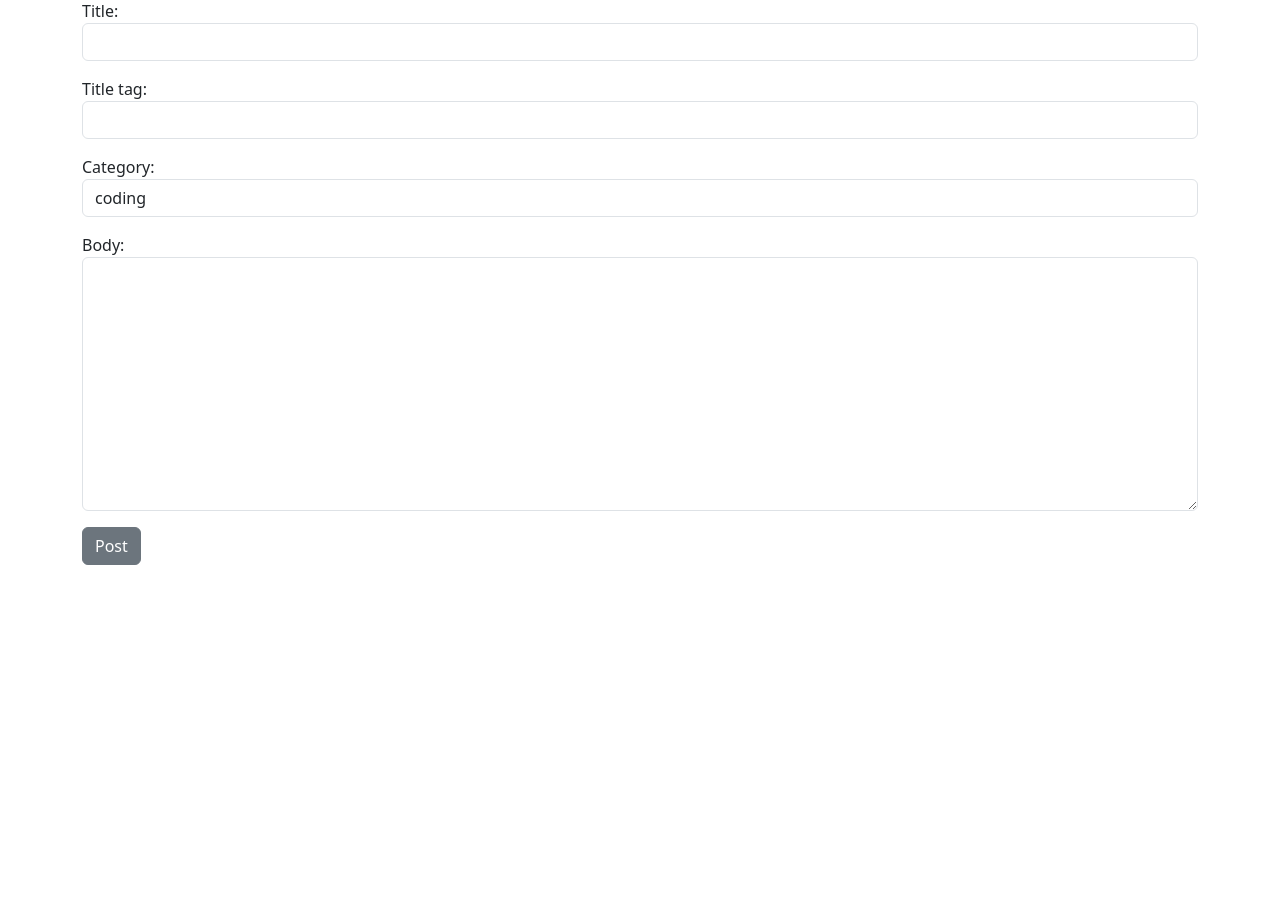
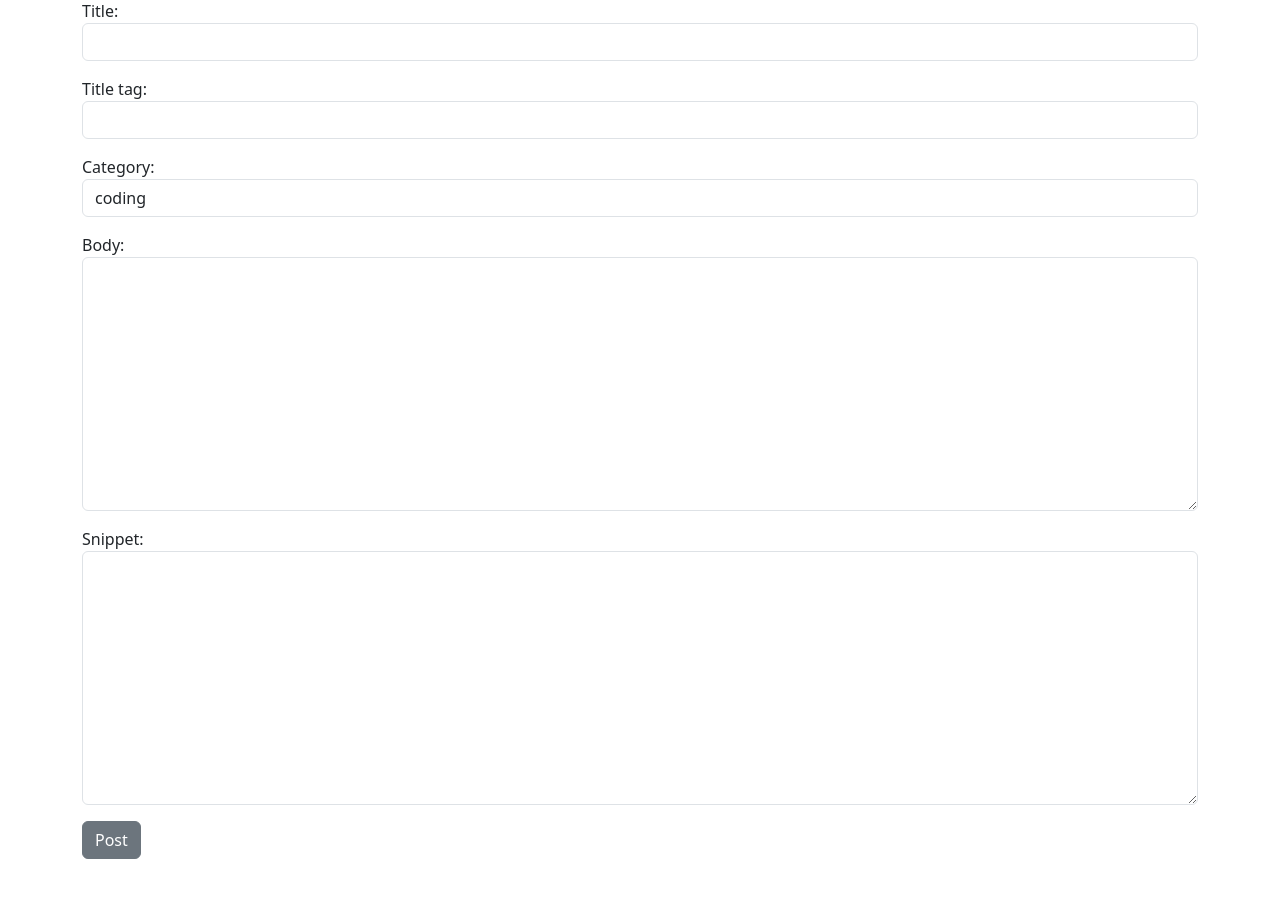
Before and after one commit to Selinoztrk/Django-Blog, a Django app: page /add_post/ in a window 1280 px wide. Shown: the part 185-1084 px from the top of the page. Before the commit the page ends 750 px from the top, so only its background shows below. Run offline with Django 5.2, Linux system fonts and the light colour scheme; a user stored in the database is signed in; data comes from the database, SQL or seed files in the repository; both versions use the stored data as it was after the commit; some libraries are stand-ins or nearby versions.

Commit message:
Add a rich text editor and article snippets for blog posts

```diff
--- a/blog/settings.py
+++ b/blog/settings.py
@@ -39,6 +39,7 @@ INSTALLED_APPS = [
     'django.contrib.staticfiles',
     'blog_app',
     'members',
+    'ckeditor',
 ]
 
 MIDDLEWARE = [
--- a/blog_app/forms.py
+++ b/blog_app/forms.py
@@ -12,7 +12,7 @@ for item in choices:
 class PostForm(forms.ModelForm):
     class Meta:
         model = Post
-        fields = ('title', 'title_tag', 'author', 'category', 'body')
+        fields = ('title', 'title_tag', 'author', 'category', 'body', 'snippet')
 
         widgets = {
             'title': forms.TextInput(attrs={'class': 'form-control'}),
@@ -21,16 +21,18 @@ class PostForm(forms.ModelForm):
             #'author': forms.Select(attrs={'class': 'form-control'}),
             'category': forms.Select(choices=choice_list, attrs={'class': 'form-control'}),
             'body': forms.Textarea(attrs={'class': 'form-control'}),
+            'snippet': forms.Textarea(attrs={'class': 'form-control'}),
         }
 
 
 class EditForm(forms.ModelForm):
     class Meta:
         model = Post
-        fields = ('title', 'title_tag', 'body')
+        fields = ('title', 'title_tag', 'body', 'snippet')
 
         widgets = {
             'title': forms.TextInput(attrs={'class': 'form-control'}),
             'title_tag': forms.TextInput(attrs={'class': 'form-control'}),
             'body': forms.Textarea(attrs={'class': 'form-control'}),
+            'snippet': forms.Textarea(attrs={'class': 'form-control'}),
         }
--- a/blog_app/models.py
+++ b/blog_app/models.py
@@ -2,6 +2,7 @@ from django.db import models
 from django.contrib.auth.models import User
 from django.urls import reverse
 from datetime import datetime, date
+from ckeditor.fields import RichTextField
 
 
 class Category(models.Model):
@@ -18,9 +19,10 @@ class Post(models.Model):
     title = models.CharField(max_length=255)
     title_tag = models.CharField(max_length=255)
     author = models.ForeignKey(User, on_delete=models.CASCADE)
-    body = models.TextField()
+    body = RichTextField(blank=True, null=True)
     post_date = models.DateField(auto_now_add=True)
     category = models.CharField(max_length=255, default='coding')
+    snippet = models.CharField(max_length=255)
     likes = models.ManyToManyField(User, related_name='blog_posts')
 
     def total_likes(self):
--- a/blog_app/templates/add_post.html
+++ b/blog_app/templates/add_post.html
@@ -9,6 +9,7 @@
     <div class="mb-3">
         <form method="POST">
             {% csrf_token %}
+            {{ form.media }}
             {{ form.as_p }}
             <button class="btn btn-secondary">Post</button>
         </form>
--- a/blog_app/templates/home.html
+++ b/blog_app/templates/home.html
@@ -19,7 +19,7 @@
                     {% endif %}
                 {% endif %}
             </small> <br>
-            {{ post.body|slice:":180"|safe }}
+            {{ post.snippet }}
         </li>
     {% endfor %}
 </ul>
--- a/blog_app/templates/update_post.html
+++ b/blog_app/templates/update_post.html
@@ -10,6 +10,7 @@
                 <div class="mb-3">
                     <form method="POST">
                         {% csrf_token %}
+                        {{ form.media }}
                         {{ form.as_p }}
                         <button class="btn btn-secondary">Update</button>
                     </form>
```
Also changed, not shown: blog_app/migrations/0006_alter_post_body.py (added), blog_app/migrations/0007_post_snippet.py (added), db.sqlite3.
